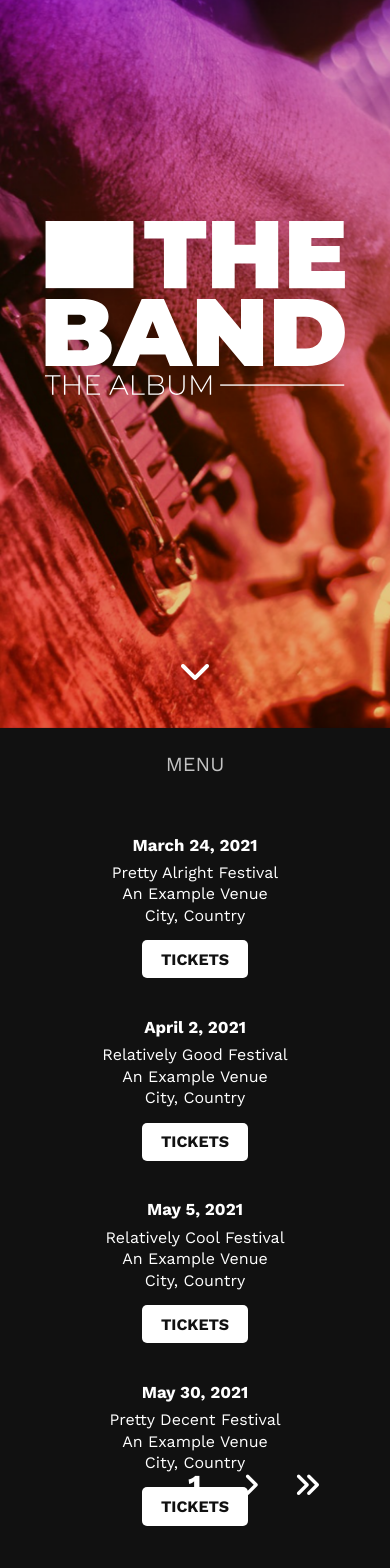
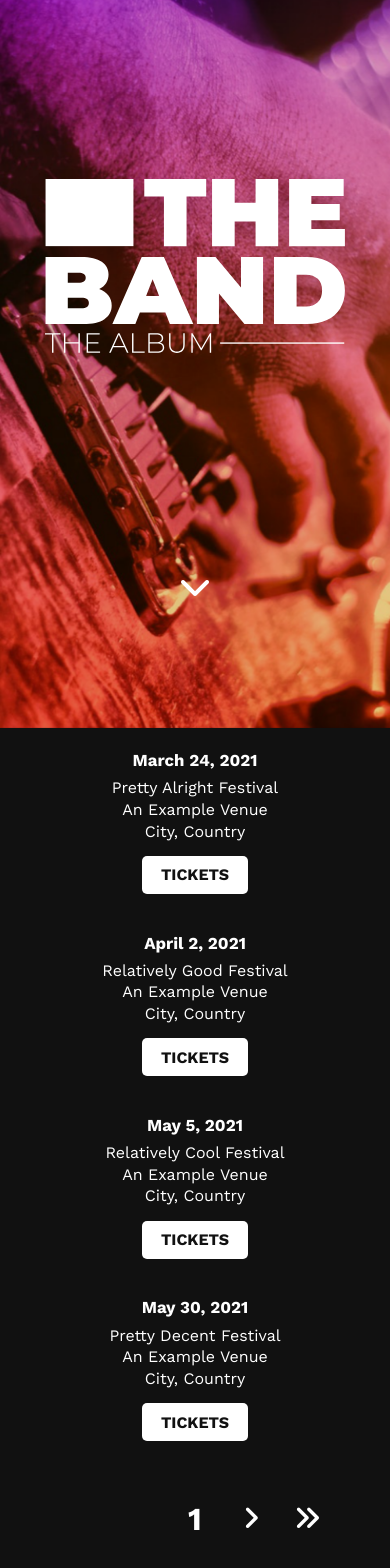
Before and after one commit to connorbiddle/musician, a React (Create React App) app: page /live in a window 390 px wide. Shown: the part 116-1684 px from the top of the page. Built offline with nearby package versions, Linux system fonts and the light colour scheme.

Commit message:
Removed appHeight state variable. Updated styling of Page, Dropdown and Navbar, mainly for responsiveness.

```diff
--- a/src/App.js
+++ b/src/App.js
@@ -5,23 +5,25 @@ import Showcase from "./components/parts/Showcase";
 import Navbar from "./components/parts/Navbar";
 import Container from "./components/presentational/Container";
 import Routes from "./Routes";
+import { throttled } from "./utilities";
 
 function App() {
-  const [appHeight, setAppHeight] = useState(window.innerHeight);
+  const [scrollPosition, setScrollPosition] = useState(0);
 
   useEffect(() => {
-    window.addEventListener("resize", () => setAppHeight(window.innerHeight));
+    const updateScrollPosition = () => setScrollPosition(window.scrollY);
+    window.addEventListener("scroll", throttled(updateScrollPosition, 50));
   }, []);
 
   return (
     <Router>
       <div className="App">
-        <Background />
+        <Background scrollPosition={scrollPosition} />
         <div className="site-wrapper">
-          <Showcase appHeight={appHeight} />
+          <Showcase />
           <Container>
-            <Navbar />
-            <Routes appHeight={appHeight} />
+            <Navbar scrollPosition={scrollPosition} />
+            <Routes />
           </Container>
         </div>
       </div>
--- a/src/Routes.js
+++ b/src/Routes.js
@@ -4,22 +4,16 @@ import Live from "./components/pages/Live";
 import Subscribe from "./components/pages/Subscribe";
 import Product from "./components/pages/Product";
 
-const Routes = ({ appHeight }) => {
+const Routes = () => {
   return (
     <Switch>
-      <Route exact path="/" render={() => <Store appHeight={appHeight} />} />
-      <Route exact path="/live" render={() => <Live appHeight={appHeight} />} />
-      <Route
-        exact
-        path="/subscribe"
-        render={() => <Subscribe appHeight={appHeight} />}
-      />
+      <Route exact path="/" render={() => <Store />} />
+      <Route exact path="/live" render={() => <Live />} />
+      <Route exact path="/subscribe" render={() => <Subscribe />} />
       <Route
         exact
         path="/product/:slug"
-        render={routeProps => (
-          <Product appHeight={appHeight} slug={routeProps.match.params.slug} />
-        )}
+        render={({ match }) => <Product slug={match.params.slug} />}
       />
     </Switch>
   );
--- a/src/components/pages/Live.jsx
+++ b/src/components/pages/Live.jsx
@@ -9,7 +9,7 @@ import moment from "moment";
 
 const SHOWS_PER_PAGE = 4;
 
-const Live = ({ appHeight }) => {
+const Live = () => {
   const [shows, setAllShows] = useState(null);
   const [displayedShows, setDisplayedShows] = useState(null);
 
@@ -28,7 +28,7 @@ const Live = ({ appHeight }) => {
     setDisplayedShows(newItems);
   };
   return (
-    <Page appHeight={appHeight}>
+    <Page>
       {displayedShows ? (
         <>
           <Shows shows={displayedShows} />
@@ -46,14 +46,7 @@ const Live = ({ appHeight }) => {
 };
 
 const StyledPagination = styled(Pagination)`
-  position: absolute;
-  bottom: 3.5%;
-  left: 50%;
-  transform: translateX(-50%);
-
-  ${atLarge(css`
-    bottom: 5%;
-  `)}
+  margin: 1.5rem 0 2.5rem;
 `;
 
 export default Live;
--- a/src/components/pages/Product.jsx
+++ b/src/components/pages/Product.jsx
@@ -8,10 +8,11 @@ import products from "../../data/products";
 import { fade } from "../../styles/animations";
 import { atLarge } from "../../styles/mixins";
 import { CartContext } from "../../context/CartContext";
+import { Link } from "react-router-dom";
 
-const Product = ({ appHeight, slug }) => {
+const Product = ({ slug }) => {
   const [product, setProduct] = useState(null);
-  const [size, setSize] = useState(null);
+  const [itemSize, setItemSize] = useState(null);
 
   const { addItem } = useContext(CartContext);
 
@@ -21,12 +22,12 @@ const Product = ({ appHeight, slug }) => {
     }, 500);
   }, []);
 
-  const onDropdownChange = choice => setSize(choice);
+  const onDropdownChange = choice => setItemSize(choice);
 
   const addToCart = () => addItem(product);
 
   return (
-    <Page appHeight={appHeight}>
+    <StyledPage>
       {product === null ? (
         <Flex
           height="100%"
@@ -37,6 +38,10 @@ const Product = ({ appHeight, slug }) => {
           Loading...
         </Flex>
       ) : (
+        <>
+          <Link to="/" className="product-go-back">
+            <i className="fas fa-angle-left" /> Back to Store
+          </Link>
           <StyledProduct>
             <figure className="product-image">
               <img src={product.image} alt={product.title} />
@@ -58,17 +63,18 @@ const Product = ({ appHeight, slug }) => {
               </div>
             </div>
           </StyledProduct>
+        </>
       )}
-    </Page>
+    </StyledPage>
   );
 };
 
 const StyledProduct = styled.div`
-  height: 100%;
+  /* height: 100%; */
   display: flex;
   flex-direction: column;
   max-width: 375px;
-  margin: auto;
+  margin: 0 auto;
   animation: ${fade} 500ms ease;
 
   .product-image {
@@ -113,7 +119,8 @@ const StyledProduct = styled.div`
   ${atLarge(css`
     flex-direction: row;
     align-items: center;
-    width: 100%;
+    justify-content: center;
+    width: 850px;
     max-width: 100%;
 
     .product-image {
@@ -129,7 +136,7 @@ const StyledProduct = styled.div`
     }
 
     .product-details {
-      flex: 3;
+      flex: 2.5;
     }
 
     .product-title {
@@ -159,4 +166,25 @@ const StyledProduct = styled.div`
   `)}
 `;
 
+const StyledPage = styled(Page)`
+  display: flex;
+  flex-direction: column;
+  align-items: center;
+  justify-content: center;
+
+  .product-go-back {
+    animation: ${fade} 500ms ease;
+    color: #fff;
+    text-decoration: none;
+    text-align: center;
+    display: flex;
+    align-items: center;
+    margin: -3rem 0 2rem;
+    font-size: 1.1rem;
+    > i {
+      margin-right: 0.5rem;
+    }
+  }
+`;
+
 export default Product;
--- a/src/components/pages/Store.jsx
+++ b/src/components/pages/Store.jsx
@@ -9,7 +9,7 @@ import { atLarge } from "../../styles/mixins";
 
 const PRODUCTS_PER_PAGE = 4;
 
-const Store = ({ appHeight }) => {
+const Store = () => {
   const [allProducts, setAllProducts] = useState(null);
   const [filteredProducts, setFilteredProducts] = useState(null);
   const [shownProducts, setShownProducts] = useState(null);
@@ -44,7 +44,7 @@ const Store = ({ appHeight }) => {
   }, [filteredProducts]);
 
   return (
-    <Page appHeight={appHeight}>
+    <Page>
       {shownProducts ? (
         <>
           <StyledDropdown
@@ -69,19 +69,19 @@ const Store = ({ appHeight }) => {
 
 const StyledDropdown = styled(Dropdown)`
   position: absolute;
-  top: 5%;
+  top: 5vh;
   left: 50%;
   transform: translateX(-50%);
   z-index: 2;
 
   ${atLarge(css`
-    top: 10%;
+    top: 12.5vh;
   `)}
 `;
 
 const StyledPagination = styled(Pagination)`
   position: absolute;
-  bottom: 3.5%;
+  bottom: 0%;
   left: 50%;
   transform: translateX(-50%);
 
--- a/src/components/parts/Background.jsx
+++ b/src/components/parts/Background.jsx
@@ -2,20 +2,17 @@ import { useEffect, useState } from "react";
 import styled from "styled-components";
 import BG from "../../assets/images/background.png";
 import BGBlur from "../../assets/images/background-blur.png";
-import { throttled } from "../../utilities";
 
-const Background = () => {
+const Background = ({ scrollPosition }) => {
   const [blur, setBlur] = useState(0);
 
   const blurBackground = () => {
-    const viewportsScrolled = window.scrollY / window.innerHeight;
+    const viewportsScrolled = scrollPosition / window.innerHeight;
     const blurValue = viewportsScrolled <= 1 ? viewportsScrolled * 2 : 1;
     setBlur(blurValue);
   };
 
-  useEffect(() => {
-    window.addEventListener("scroll", throttled(blurBackground, 60));
-  }, []);
+  useEffect(() => blurBackground(), [scrollPosition]);
 
   return (
     <StyledBackground blur={blur}>
--- a/src/components/parts/Navbar.jsx
+++ b/src/components/parts/Navbar.jsx
@@ -4,8 +4,9 @@ import styled, { css } from "styled-components";
 import { fade } from "../../styles/animations";
 import { atSmall, atLarge } from "../../styles/mixins";
 
-const Navbar = () => {
+const Navbar = ({ scrollPosition }) => {
   const [visible, setVisible] = useState(false);
+  const [menuBtnVisible, setMenuBtnVisible] = useState(false);
 
   const toggleNav = () => {
     if (visible) {
@@ -16,7 +17,6 @@ const Navbar = () => {
   };
 
   const openNav = () => {
-    window.scrollTo(0, window.innerHeight);
     setVisible(true);
     document.body.style.overflowY = "hidden";
   };
@@ -26,9 +26,15 @@ const Navbar = () => {
     document.body.style.overflowY = "scroll";
   };
 
+  const handleLinkClick = () => {
+    if (visible) closeNav();
+    window.scrollTo(0, window.innerHeight);
+  };
+
   useEffect(() => {
-    window.addEventListener("resize", closeNav);
-  }, []);
+    const viewportsScrolled = scrollPosition / window.innerHeight;
+    setMenuBtnVisible(viewportsScrolled >= 0.7);
+  }, [scrollPosition]);
 
   const links = [
     { text: "Store", url: "/" },
@@ -41,7 +47,7 @@ const Navbar = () => {
       <div className={"nav-contents" + (visible ? " visible" : "")}>
         {links.map(link => (
           <div className="nav-section" key={link.url}>
-            <NavLink exact to={link.url} onClick={visible ? closeNav : null}>
+            <NavLink exact to={link.url} onClick={handleLinkClick}>
               {link.text}
             </NavLink>
           </div>
@@ -65,8 +71,11 @@ const Navbar = () => {
           </a>
         </div>
       </div>
-      <button className="menu-btn" onMouseDown={toggleNav}>
-        {visible ? "Close" : "Menu"}
+      <button
+        className={menuBtnVisible ? "menu-btn visible" : "menu-btn"}
+        onMouseDown={toggleNav}
+      >
+        <i className={`fas fa-${visible ? "times" : "bars"}`} />
       </button>
     </StyledNavbar>
   );
@@ -122,6 +131,10 @@ const StyledNavbar = styled.nav`
   `)}
 
   ${atLarge(css`
+    position: sticky;
+    top: 0;
+    z-index: 100;
+
     .nav-contents {
       position: static;
       display: flex;
@@ -157,18 +170,26 @@ const StyledNavbar = styled.nav`
 
   .menu-btn {
     cursor: pointer;
-    position: absolute;
+    position: fixed;
     top: 1.5rem;
-    left: 50%;
-    transform: translateX(-50%);
+    right: 1.5rem;
     background: none;
     border: none;
     color: #fff;
-    font-size: 1.25rem;
+    font-size: 1.75rem;
     font-weight: 400;
     opacity: 0.75;
     text-transform: uppercase;
     z-index: 101;
+
+    opacity: 0;
+    pointer-events: none;
+    transition: opacity 250ms ease;
+
+    &.visible {
+      opacity: 1;
+      pointer-events: unset;
+    }
 
     ${atSmall("font-size: 1.5rem")}
   }
--- a/src/components/parts/Products.jsx
+++ b/src/components/parts/Products.jsx
@@ -23,13 +23,13 @@ const StyledProducts = styled.section`
   flex-direction: column;
   justify-content: center;
   align-items: center;
-  height: 100%;
 
   .products-inner {
     ${atLarge(css`
       width: 100%;
       display: flex;
       flex-wrap: wrap;
+      padding-bottom: 1rem;
     `)}
   }
 `;
--- a/src/components/parts/Showcase.jsx
+++ b/src/components/parts/Showcase.jsx
@@ -1,6 +1,6 @@
-import styled from "styled-components";
+import styled, { css } from "styled-components";
 import { fadeUp, bounce } from "../../styles/animations";
-import { atSmall, atXLarge } from "../../styles/mixins";
+import { atLarge, atSmall, atXLarge } from "../../styles/mixins";
 import Logo from "../../assets/images/logo.svg";
 
 const Showcase = props => {
@@ -15,7 +15,8 @@ const Showcase = props => {
 };
 
 const StyledShowcase = styled.header`
-  height: ${({ appHeight }) => appHeight}px;
+  height: 90vh;
+  min-height: 90vh;
   position: relative;
   display: flex;
   flex-direction: column;
@@ -23,6 +24,11 @@ const StyledShowcase = styled.header`
   justify-content: center;
   opacity: 0;
   animation: ${fadeUp()} ease 1s forwards 0.3s;
+
+  ${atLarge(css`
+    height: 100vh;
+    min-height: 100vh;
+  `)}
 
   .logo {
     width: 300px;
--- a/src/components/presentational/Page.jsx
+++ b/src/components/presentational/Page.jsx
@@ -2,7 +2,10 @@ import styled from "styled-components";
 import { fade } from "../../styles/animations";
 
 const Page = styled.section`
-  height: ${({ appHeight }) => appHeight * 0.85}px;
+  min-height: 87.5vh;
+  display: flex;
+  flex-direction: column;
+  justify-content: center;
   animation: ${fade()} 0.75s ease forwards;
   position: relative;
 `;
--- a/src/components/utilities/Dropdown.jsx
+++ b/src/components/utilities/Dropdown.jsx
@@ -52,6 +52,9 @@ const StyledDropdown = styled.div`
   font-size: 1.25rem;
   margin-bottom: 1rem;
   padding: 0.5rem;
+  ${atLarge(css`
+    font-size: 1.4rem;
+  `)}
 
   .active-choice {
     cursor: pointer;
--- a/src/data/products.js
+++ b/src/data/products.js
@@ -16,7 +16,7 @@ const generateProducts = productCount => {
   };
 
   for (let i = 0; i < productCount; i++) {
-    const words = 5 + Math.ceil(Math.random() * 15);
+    const words = 5 + Math.ceil(Math.random() * 30);
 
     const newProduct = {
       id: uuid(),
```
Lines whose indentation alone changed are shown as unchanged.
